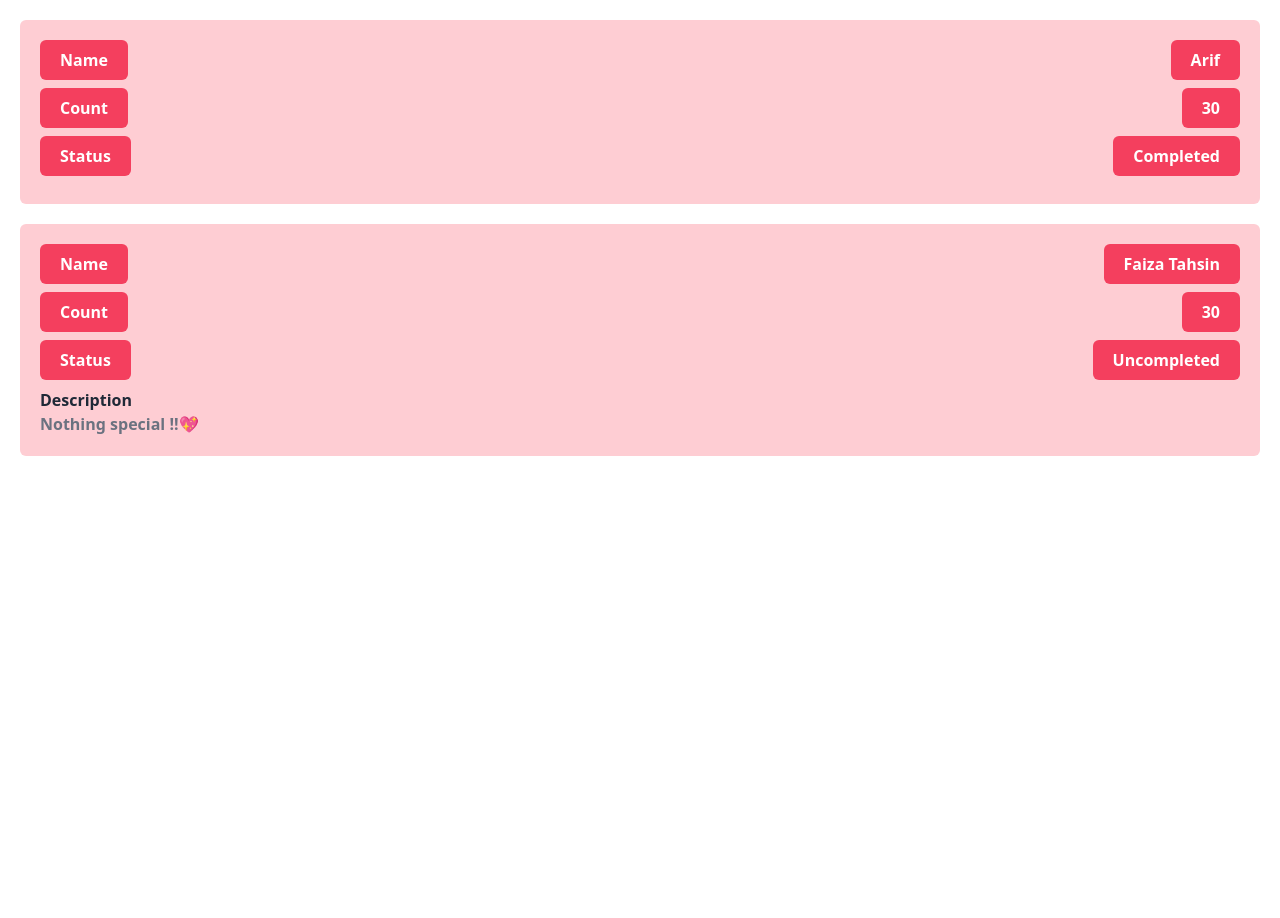
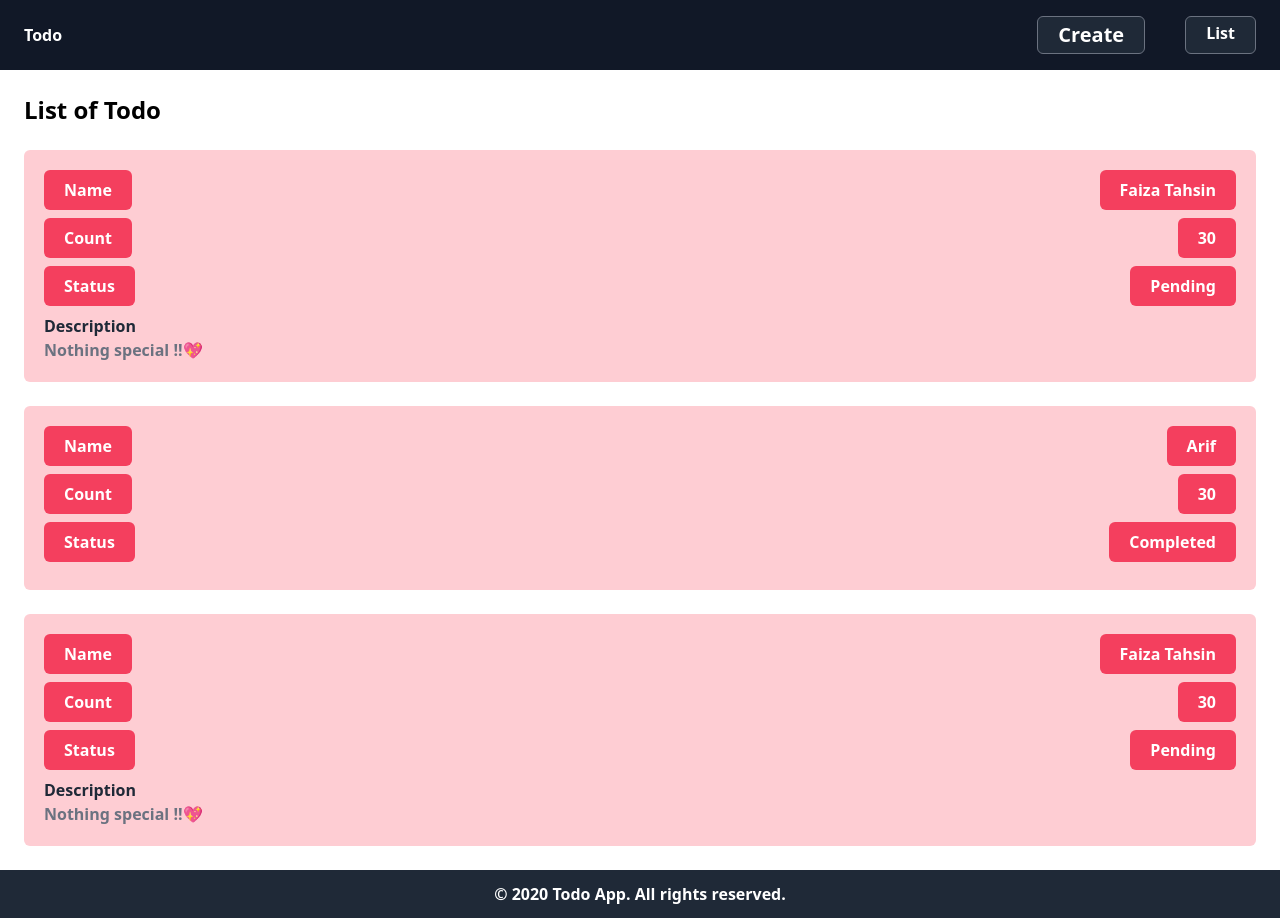
Before and after one commit to faizatahsin/react-todo-app, a React (Create React App) app: page /list in a window 1280 px wide. Before the commit the page ends 800 px from the top, so only its background shows below. Built offline with nearby package versions, Linux system fonts and the light colour scheme.

Commit message:
router functionality added

```diff
--- a/package.json
+++ b/package.json
@@ -11,11 +11,13 @@
     "@types/node": "^12.0.0",
     "@types/react": "^16.9.53",
     "@types/react-dom": "^16.9.8",
+    "@types/react-router-dom": "^5.1.6",
     "autoprefixer": "9.7.4",
     "postcss": "^8.1.10",
     "postcss-cli": "^8.3.0",
     "react": "^17.0.1",
     "react-dom": "^17.0.1",
+    "react-router-dom": "^5.2.0",
     "react-scripts": "4.0.0",
     "tailwindcss": "^2.0.1",
     "typescript": "^4.0.3",
--- a/src/App.tsx
+++ b/src/App.tsx
@@ -1,13 +1,33 @@
 import React from 'react';
-import { Todo } from './components/Todo';
+import { BrowserRouter, Route, Switch } from 'react-router-dom';
+import { Footer } from './components/Footer';
+import { Navbar } from './components/Navbar';
+import CreateTodo from './pages/create';
+import Home from './pages/home';
+import ListTodo from './pages/list';
 import './styles/index.css';
 
 const App = () => {
   return (
-    <div>
-      <Todo name="arif" count="30" status={true} />
-      <Todo name="faiza tahsin" count={30} status={false} desc="Nothing special !!💖" />
-    </div>
+    <BrowserRouter>
+      <div className="min-h-screen flex flex-col justify-between">
+        <Navbar />
+        <div className="flex-1 p-6">
+          <Switch>
+            <Route exact path="/">
+              <Home />
+            </Route>
+            <Route path="/create">
+              <CreateTodo />
+            </Route>
+            <Route path="/list">
+              <ListTodo />
+            </Route>
+          </Switch>
+        </div>
+        <Footer />
+      </div>
+    </BrowserRouter>
   );
 };
 
--- /dev/null
+++ b/src/components/Footer.tsx
@@ -0,0 +1,11 @@
+import React from 'react';
+
+export const Footer = () => {
+  return (
+    <footer>
+      <p className="bg-gray-800 py-3 px-6 text-center text-white font-semibold">
+        © 2020 Todo App. All rights reserved.
+      </p>
+    </footer>
+  );
+};
--- /dev/null
+++ b/src/components/Navbar.tsx
@@ -0,0 +1,26 @@
+import React from 'react';
+import { Link } from 'react-router-dom';
+
+export const Navbar = () => {
+  return (
+    <header className="bg-gray-900 text-white px-6 py-4 flex justify-between items-center">
+      <Link className="font-bold" to="/">
+        Todo
+      </Link>
+      <div className="flex space-x-10">
+        <Link
+          className="text-xl font-semibold bg-gray-800 py-1 px-5 rounded-md hover:bg-gray-700 border border-gray-500"
+          to="/create"
+        >
+          Create
+        </Link>
+        <Link
+          className="font-semibold bg-gray-800 py-1 px-5 rounded-md hover:bg-gray-700 border border-gray-500"
+          to="/list"
+        >
+          List
+        </Link>
+      </div>
+    </header>
+  );
+};
--- /dev/null
+++ b/src/pages/create/index.tsx
@@ -0,0 +1,11 @@
+import React from 'react';
+
+const CreateTodo = () => {
+  return (
+    <div>
+      <h1>Create Todo</h1>
+    </div>
+  );
+};
+
+export default CreateTodo;
--- /dev/null
+++ b/src/pages/home/index.tsx
@@ -0,0 +1,11 @@
+import React from 'react';
+
+const Home = () => {
+  return (
+    <div>
+      <h1>Welcome to TODO App!!</h1>
+    </div>
+  );
+};
+
+export default Home;
--- a/src/components/Todo.tsx
+++ b/src/pages/list/TodoItem.tsx
@@ -7,9 +7,9 @@ interface ITodo {
   desc?: string;
 }
 
-export const Todo: React.FC<ITodo> = ({ count, name, status, desc }) => {
+export const TodoItem: React.FC<ITodo> = ({ count, name, status, desc }) => {
   return (
-    <div className="m-5 text-white font-semibold bg-rose-200 p-5 rounded-md">
+    <div className="text-white font-semibold bg-rose-200 p-5 rounded-md">
       <div className="flex justify-between mb-2">
         <h1 className="px-5 py-2 bg-rose-500 rounded-md">Name</h1>
         <h1 className="px-5 py-2 bg-rose-500 rounded-md capitalize">{name}</h1>
@@ -20,7 +20,7 @@ export const Todo: React.FC<ITodo> = ({ count, name, status, desc }) => {
       </div>
       <div className="flex justify-between mb-2">
         <h1 className="px-5 py-2 bg-rose-500 rounded-md">Status</h1>
-        <h1 className="px-5 py-2 bg-rose-500 rounded-md">{status ? <h1>Completed</h1> : <h1>Uncompleted</h1>}</h1>
+        <h1 className="px-5 py-2 bg-rose-500 rounded-md">{status ? <h1>Completed</h1> : <h1>Pending</h1>}</h1>
       </div>
       {desc && (
         <div className="">
--- /dev/null
+++ b/src/pages/list/index.tsx
@@ -0,0 +1,17 @@
+import React from 'react';
+import { TodoItem } from './TodoItem';
+
+const ListTodo = () => {
+  return (
+    <div>
+      <h1 className="text-2xl font-semibold mb-6">List of Todo</h1>
+      <div className="flex flex-col space-y-6">
+        <TodoItem name="faiza tahsin" count={30} status={false} desc="Nothing special !!💖" />
+        <TodoItem name="arif" count="30" status={true} />
+        <TodoItem name="faiza tahsin" count={30} status={false} desc="Nothing special !!💖" />
+      </div>
+    </div>
+  );
+};
+
+export default ListTodo;
```
Also changed, not shown: 2 other files (tests, documents, lock files or other folders).
